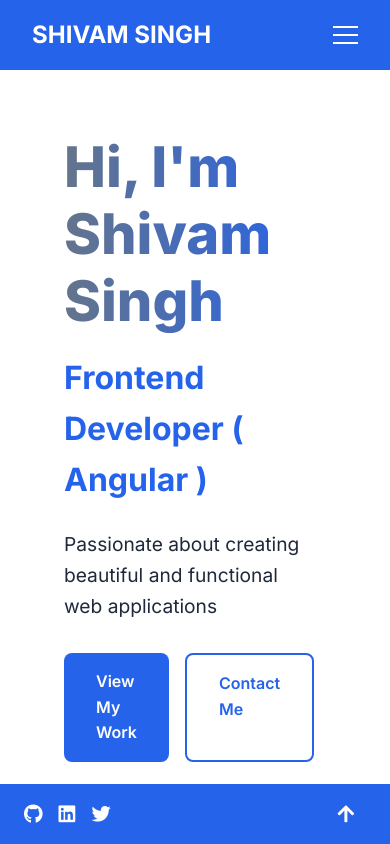
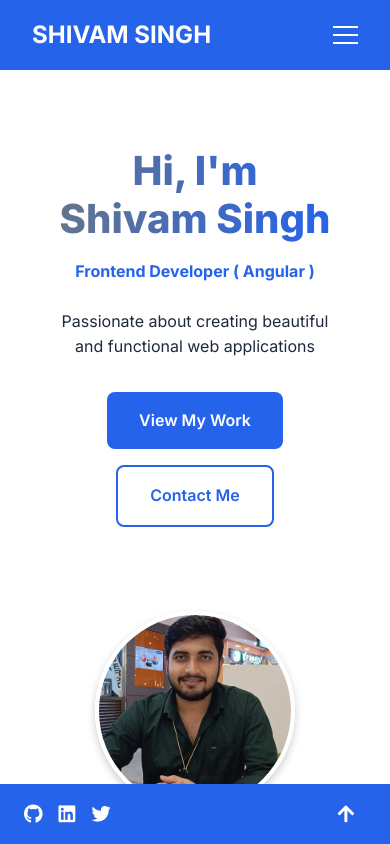
Before and after one commit to shivamsb123/shivam-portfolio, an Angular app: page / in a window 390 px wide. Built offline with nearby package versions, Linux system fonts and the light colour scheme.

Commit message:
responsive

```diff
--- a/src/app/components/home/home.component.scss
+++ b/src/app/components/home/home.component.scss
@@ -1,7 +1,115 @@
+// .hero {
+//   min-height: calc(100vh - 70px);
+//   background: var(--bg-gradient);
+//   padding: 2rem;
+
+//   .hero-content {
+//     max-width: 1200px;
+//     margin: 0 auto;
+//     display: grid;
+//     grid-template-columns: 1fr 1fr;
+//     gap: 4rem;
+//     align-items: center;
+//     height: 100%;
+
+//     .hero-text {
+//       h1 {
+//         font-size: 3.5rem;
+//         font-weight: 800;
+//         color: var(--secondary-color);
+//         margin-bottom: 1rem;
+//         line-height: 1.2;
+//         background: linear-gradient(to right, var(--secondary-color), var(--primary-color));
+//         -webkit-background-clip: text;
+//         -webkit-text-fill-color: transparent;
+//       }
+
+//       h2 {
+//         font-size: 2rem;
+//         color: var(--primary-color);
+//         margin-bottom: 1.5rem;
+//       }
+
+//       p {
+//         font-size: 1.2rem;
+//         color: var(--text-secondary);
+//         margin-bottom: 2rem;
+//         max-width: 500px;
+//       }
+
+//       .cta-buttons {
+//         display: flex;
+//         gap: 1rem;
+
+//         .btn {
+//           padding: 1rem 2rem;
+//           border-radius: 0.5rem;
+//           font-weight: 600;
+//           text-decoration: none;
+//           transition: all 0.3s ease;
+
+//           &.primary {
+//             background-color: var(--primary-color);
+//             color: var(--text-white);
+
+//             &:hover {
+//               background-color: var(--primary-dark);
+//               transform: translateY(-2px);
+//               box-shadow: var(--shadow-md);
+//             }
+//           }
+
+//           &.secondary {
+//             background-color: transparent;
+//             color: var(--primary-color);
+//             border: 2px solid var(--primary-color);
+
+//             &:hover {
+//               background-color: var(--primary-color);
+//               color: var(--text-white);
+//               transform: translateY(-2px);
+//               box-shadow: var(--shadow-md);
+//             }
+//           }
+//         }
+//       }
+//     }
+
+//     .hero-image {
+//       display: flex;
+//       justify-content: center;
+//       align-items: center;
+//       padding: 20px;
+//   }
+
+//   .hero-image img {
+//       width: 500px; /* Adjust size as needed */
+//       height: 500px;
+//       border-radius: 50%; /* Makes it circular */
+//       object-fit: cover;
+//       box-shadow: 0 4px 8px rgba(0, 0, 0, 0.2); /* Soft shadow */
+//       transition: transform 0.3s ease, box-shadow 0.3s ease;
+//       border: 4px solid #fff; /* White border for a clean look */
+//   }
+
+//   .hero-image img:hover {
+//       transform: scale(1.05); /* Slight zoom effect on hover */
+//       box-shadow: 0 8px 16px rgba(0, 0, 0, 0.3); /* Enhanced shadow */
+//   }
+
+//   }
+// }
+
+
+
 .hero {
   min-height: calc(100vh - 70px);
   background: var(--bg-gradient);
   padding: 2rem;
+  display: flex;
+  align-items: center;
+  justify-content: center;
+}
 
 .hero-content {
   max-width: 1200px;
@@ -11,9 +119,14 @@
   gap: 4rem;
   align-items: center;
   height: 100%;
+}
 
+/* Text Section */
 .hero-text {
-      h1 {
+  text-align: left;
+}
+
+.hero-text h1 {
   font-size: 3.5rem;
   font-weight: 800;
   color: var(--secondary-color);
@@ -24,22 +137,25 @@
   -webkit-text-fill-color: transparent;
 }
 
-      h2 {
+.hero-text h2 {
   font-size: 2rem;
   color: var(--primary-color);
   margin-bottom: 1.5rem;
 }
 
-      p {
+.hero-text p {
   font-size: 1.2rem;
   color: var(--text-secondary);
   margin-bottom: 2rem;
   max-width: 500px;
 }
 
+/* CTA Buttons */
 .cta-buttons {
   display: flex;
+  flex-wrap: wrap; /* Makes buttons wrap on smaller screens */
   gap: 1rem;
+}
 
 .btn {
   padding: 1rem 2rem;
@@ -47,34 +163,34 @@
   font-weight: 600;
   text-decoration: none;
   transition: all 0.3s ease;
+  cursor: pointer;
+}
 
-          &.primary {
+.btn.primary {
   background-color: var(--primary-color);
   color: var(--text-white);
+}
 
-            &:hover {
+.btn.primary:hover {
   background-color: var(--primary-dark);
   transform: translateY(-2px);
   box-shadow: var(--shadow-md);
 }
-          }
 
-          &.secondary {
+.btn.secondary {
   background-color: transparent;
   color: var(--primary-color);
   border: 2px solid var(--primary-color);
+}
 
-            &:hover {
+.btn.secondary:hover {
   background-color: var(--primary-color);
   color: var(--text-white);
   transform: translateY(-2px);
   box-shadow: var(--shadow-md);
 }
-          }
-        }
-      }
-    }
 
+/* Image Section */
 .hero-image {
   display: flex;
   justify-content: center;
@@ -83,19 +199,65 @@
 }
 
 .hero-image img {
-      width: 500px; /* Adjust size as needed */
-      height: 500px;
-      border-radius: 50%; /* Makes it circular */
+  width: 40vw; /* Makes it responsive based on viewport */
+  max-width: 400px; /* Prevents it from being too big */
+  height: auto;
+  border-radius: 50%; /* Circular shape */
   object-fit: cover;
-      box-shadow: 0 4px 8px rgba(0, 0, 0, 0.2); /* Soft shadow */
+  box-shadow: 0 4px 8px rgba(0, 0, 0, 0.2);
   transition: transform 0.3s ease, box-shadow 0.3s ease;
-      border: 4px solid #fff; /* White border for a clean look */
+  border: 4px solid #fff;
 }
 
+/* Hover effect for desktops */
+@media (hover: hover) {
   .hero-image img:hover {
-      transform: scale(1.05); /* Slight zoom effect on hover */
-      box-shadow: 0 8px 16px rgba(0, 0, 0, 0.3); /* Enhanced shadow */
+      transform: scale(1.05);
+      box-shadow: 0 8px 16px rgba(0, 0, 0, 0.3);
+  }
 }
 
+/* Responsive Design for Tablets */
+@media (max-width: 1024px) {
+  .hero-content {
+      grid-template-columns: 1fr; /* Single column layout */
+      text-align: center;
+  }
+
+  .hero-text {
+      text-align: center;
+  }
+
+  .cta-buttons {
+      justify-content: center;
+  }
+
+  .hero-image img {
+      width: 50vw;
+      max-width: 300px;
   }
 }
+
+/* Responsive Design for Mobile */
+@media (max-width: 600px) {
+  .hero {
+      padding: 1.5rem;
+  }
+
+  .hero-text h1 {
+      font-size: 2.5rem;
+  }
+
+  .hero-text h2 {
+      font-size: 1.0rem;
+  }
+
+  .hero-text p {
+      font-size: 1rem;
+  }
+
+  .hero-image img {
+      width: 70vw;
+      max-width: 200px;
+  }
+}
```
Lines whose indentation alone changed are shown as unchanged.
